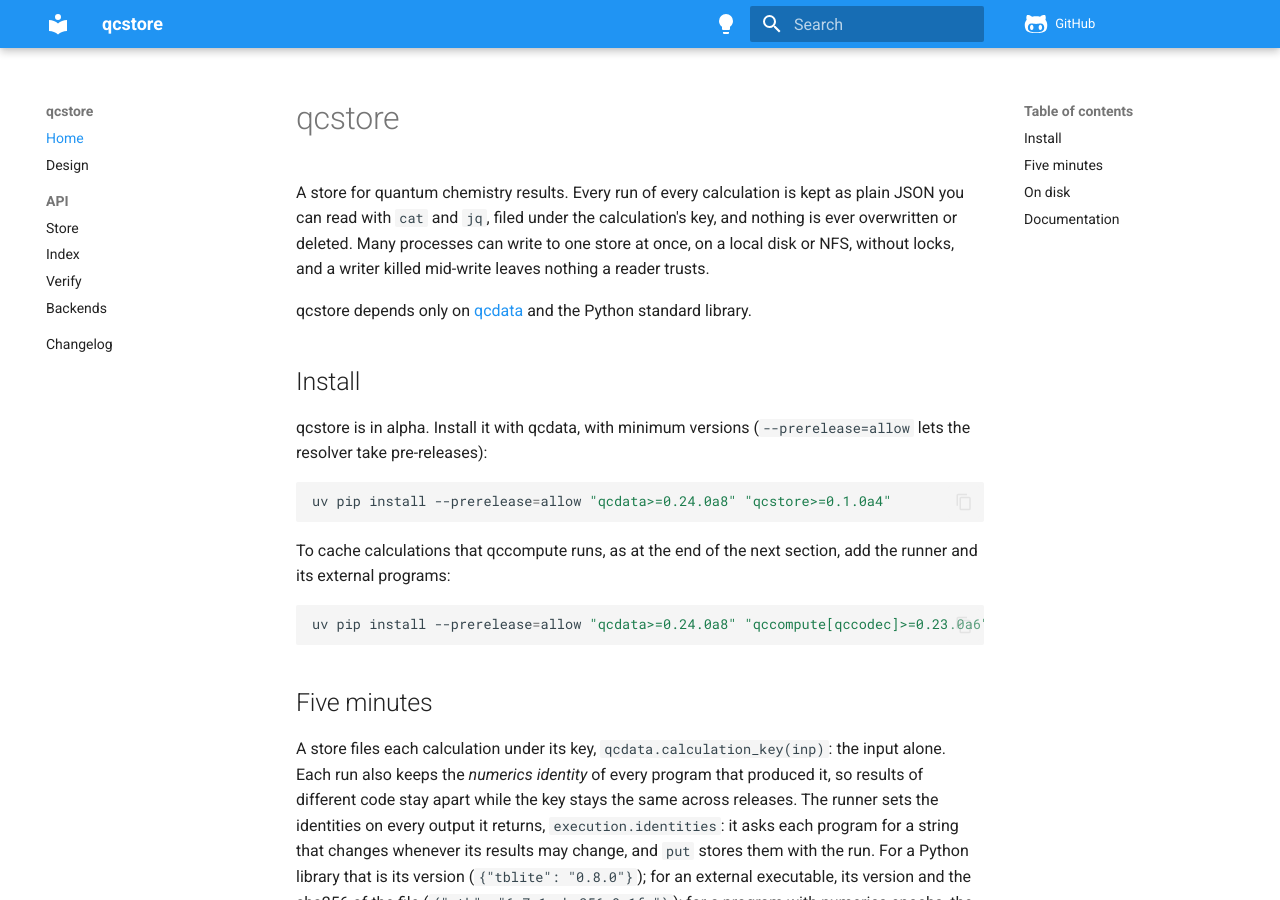
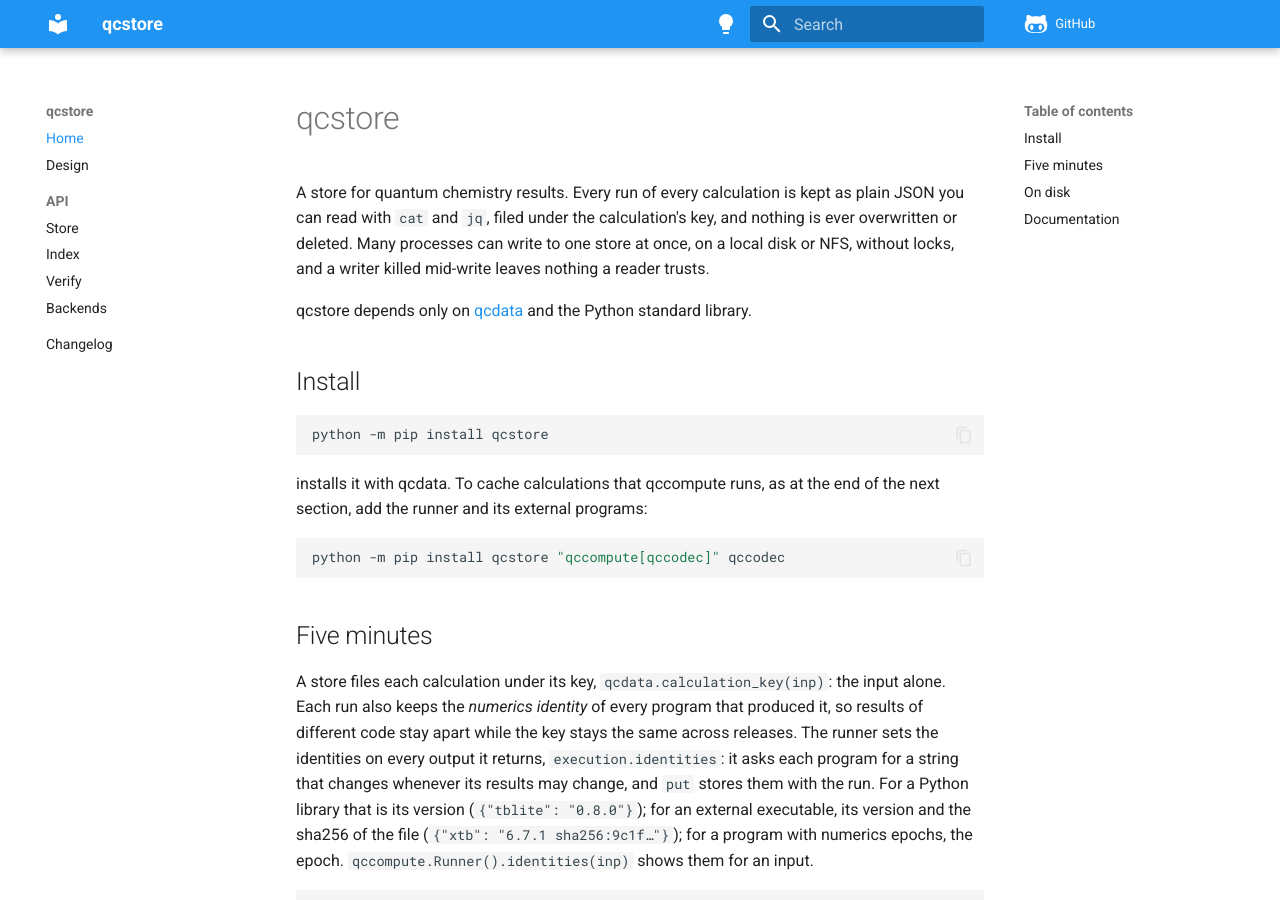
Before and after one commit to atomsforhumanity/qcstore, an MkDocs documentation site: the page built from docs/index.md, in a window 1280 px wide and 900 px high. Built offline with MkDocs 1.6.1 and Material for MkDocs 9.7.7, drawn with Linux system fonts in a browser that asks for light colours; comment, search, counter and statistics services are not loaded; some of the changed text lies outside the part shown.

Commit message:
Release 0.1.0
Co-Authored-By: Claude Opus 5.5 <noreply@anthropic.com>
Claude-Session: https://claude.ai/code/session_01BXhkvca34YTq6vj4DNytwh

````diff
--- a/README.md
+++ b/README.md
@@ -10,18 +10,15 @@ Python standard library.
 
 ## Install
 
-qcstore is in alpha. Install it with qcdata, with minimum versions (`--prerelease=allow` lets the
-resolver take pre-releases):
+```sh
+python -m pip install qcstore
+```
+
+installs it with qcdata. To cache calculations that qccompute runs, as at the end of the next
+section, add the runner and its external programs:
 
 ```sh
-uv pip install --prerelease=allow "qcdata>=0.24.0a8" "qcstore>=0.1.0a4"
-```
-
-To cache calculations that qccompute runs, as at the end of the next section, add the
-runner and its external programs:
-
-```sh
-uv pip install --prerelease=allow "qcdata>=0.24.0a8" "qccompute[qccodec]>=0.23.0a6" "qccodec>=0.22.0a5" "qcstore>=0.1.0a4"
+python -m pip install qcstore "qccompute[qccodec]" qccodec
 ```
 
 ## Five minutes
@@ -142,7 +139,6 @@ store/
 
 ## Documentation
 
-[qcstore.docs.afh.org/next](https://qcstore.docs.afh.org/next/) documents the alpha: the
-API, and the [design](https://qcstore.docs.afh.org/next/design/): the layout, how writers
-agree without locks, and what a crash can and cannot leave behind. Until qcstore's first
-final release, the site root shows the same pages.
+[qcstore.docs.afh.org](https://qcstore.docs.afh.org/) documents the API, and the
+[design](https://qcstore.docs.afh.org/design/): the layout, how writers agree without locks,
+and what a crash can and cannot leave behind.
--- a/mkdocs.yml
+++ b/mkdocs.yml
@@ -76,4 +76,4 @@ nav:
       - Index: api/sqlite.md
       - Verify: api/verify.md
       - Backends: api/backends.md
-  - Changelog: https://github.com/atomsforhumanity/qcstore/blob/next/CHANGELOG.md
+  - Changelog: https://github.com/atomsforhumanity/qcstore/blob/main/CHANGELOG.md
--- a/pyproject.toml
+++ b/pyproject.toml
@@ -1,13 +1,13 @@
 [project]
 name = "qcstore"
-version = "0.1.0a4"
+version = "0.1.0"
 description = "A store for quantum chemistry results: plain JSON records, safe under concurrent writers."
 readme = "README.md"
 authors = [{ name = "Colton Hicks", email = "github@coltonhicks.com" }]
 license = { file = "LICENSE" }
 requires-python = ">=3.11"
 keywords = ["quantum-chemistry", "cache", "provenance", "data-store"]
-dependencies = ["qcdata>=0.24.0a4"]
+dependencies = ["qcdata>=0.24.0"]
 classifiers = [
     "Development Status :: 3 - Alpha",
     "Intended Audience :: Developers",
@@ -27,7 +27,7 @@ classifiers = [
 Homepage = "https://github.com/atomsforhumanity/qcstore"
 Documentation = "https://qcstore.docs.afh.org"
 Source = "https://github.com/atomsforhumanity/qcstore"
-Changelog = "https://github.com/atomsforhumanity/qcstore/blob/next/CHANGELOG.md"
+Changelog = "https://github.com/atomsforhumanity/qcstore/blob/main/CHANGELOG.md"
 "Bug Tracker" = "https://github.com/atomsforhumanity/qcstore/issues"
 
 [dependency-groups]
````
Also changed, not shown: CHANGELOG.md (+8 -0 lines), 1 other file.
